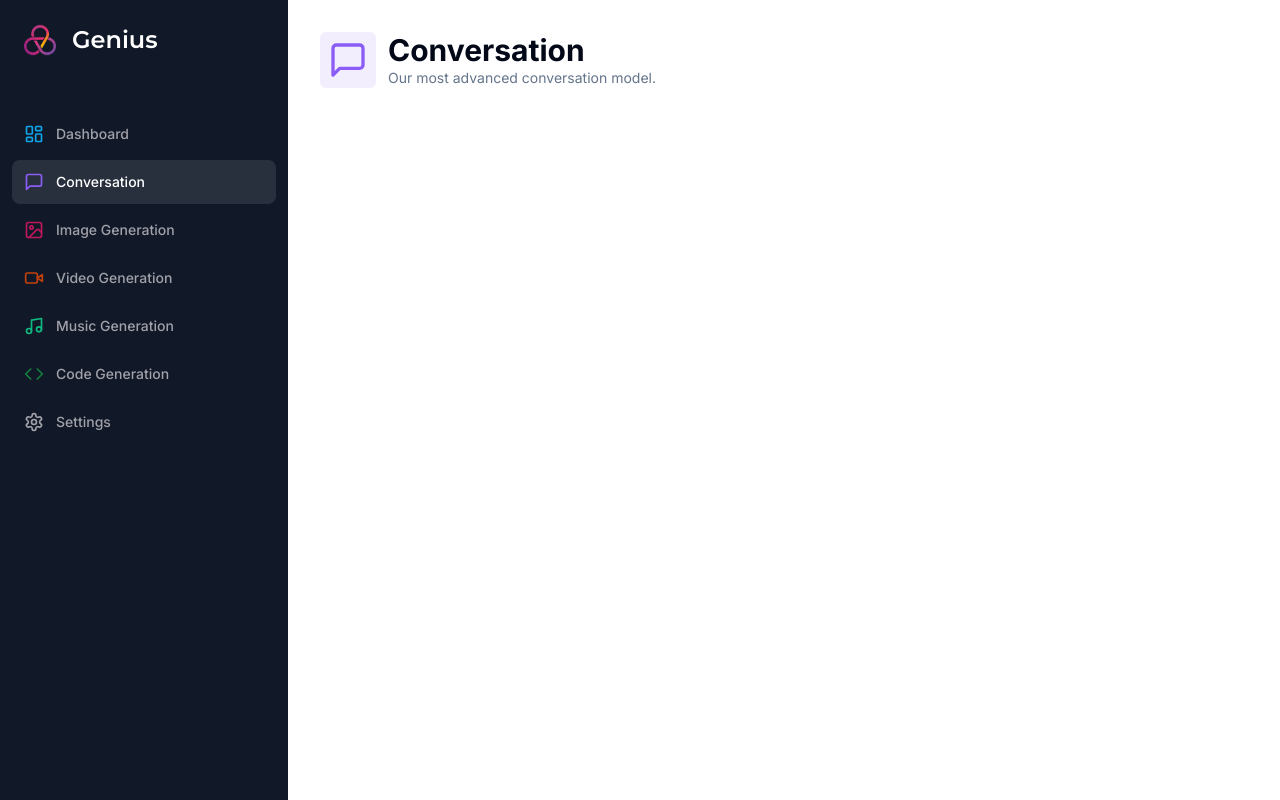
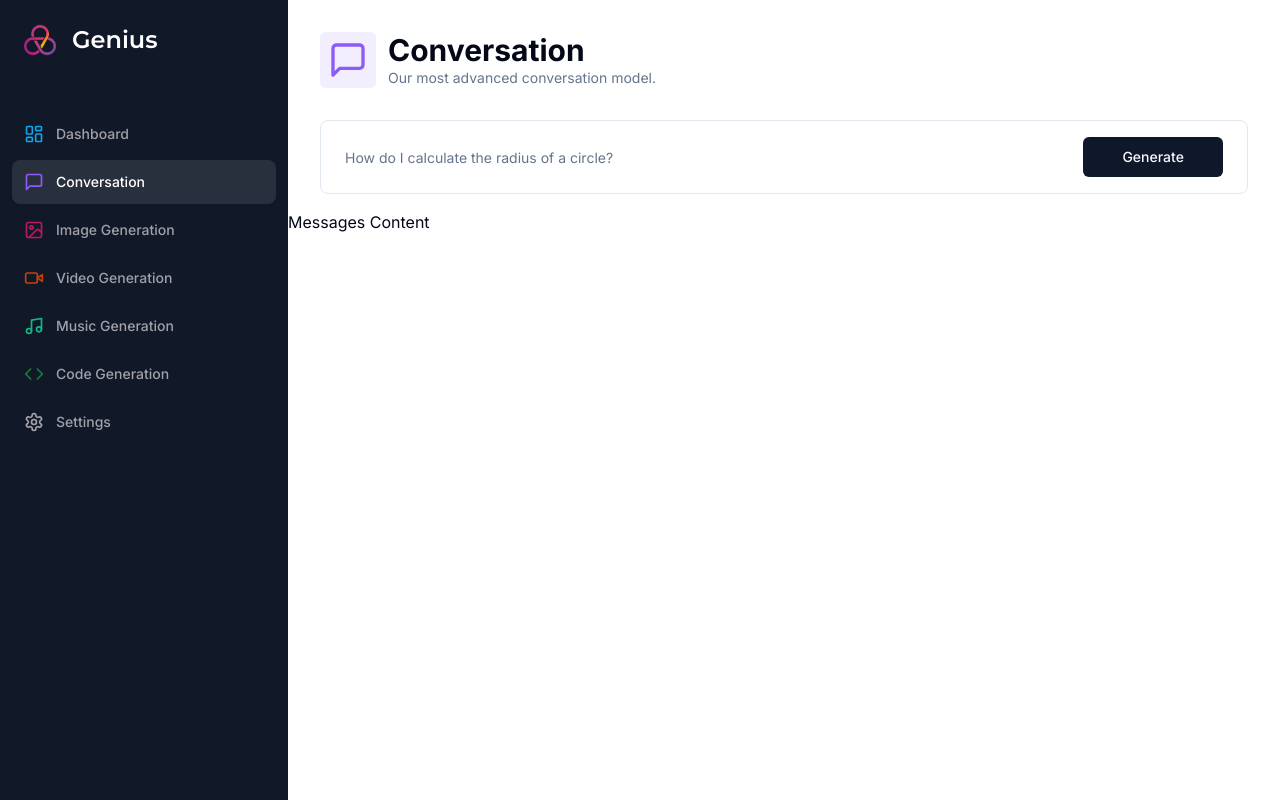
Before and after one commit to sameerdewan/redisetlaunch, a Next.js app: page /conversation in a window 1280 px wide. Built offline with nearby package versions, Linux system fonts and the light colour scheme.

Commit message:
input for conversations page

```diff
--- /dev/null
+++ b/app/(dashboard)/(routes)/conversation/constants.ts
@@ -0,0 +1,7 @@
+import * as z from "zod";
+
+export const formSchema = z.object({
+    prompt: z.string().min(1, {
+        message: 'Prompt is required'
+    })
+});
--- a/app/(dashboard)/(routes)/conversation/page.tsx
+++ b/app/(dashboard)/(routes)/conversation/page.tsx
@@ -1,8 +1,28 @@
+"use client";
 import React from "react";
 import Heading from "@/components/Heading";
 import {MessageSquare} from "lucide-react";
+import {useForm} from "react-hook-form";
+import * as z from 'zod';
+import {formSchema} from './constants';
+import {zodResolver} from "@hookform/resolvers/zod";
+import {Form, FormControl, FormField, FormItem} from "@/components/ui/form";
+import {Input} from "@/components/ui/input";
+import {Button} from "@/components/ui/button";
 
 const ConversationPage: React.FC = () => {
+    // Form
+    const form = useForm<z.infer<typeof formSchema>>({
+        resolver: zodResolver(formSchema),
+        defaultValues: {
+            prompt: ""
+        }
+    });
+    const loading = form.formState.isSubmitting;
+    const onSubmit = async (values: z.infer<typeof formSchema>) => {
+        console.log(values);
+    };
+
     // Returned UI
     return (
         <div>
@@ -14,7 +34,31 @@
                 bgColor='bg-violet-500/10'
             />
             <div className='px-4 lg:px-8'>
-
+                <Form {...form}>
+                    <form onSubmit={form.handleSubmit(onSubmit)} className='rounded-lg border w-full p-4 md:px-6 focus-within:shadow-sm grid grid-cols-12 gap-2'>
+                        <FormField
+                            render={({field}) => (
+                                <FormItem className='col-span-12 lg:col-span-10'>
+                                    <FormControl className='m-0 p-0'>
+                                        <Input
+                                            className='border-0 outline-none focus-visible:ring-0 focus-visible:ring-transparent'
+                                            disabled={loading}
+                                            placeholder='How do I calculate the radius of a circle?'
+                                            {...field}
+                                        />
+                                    </FormControl>
+                                </FormItem>
+                            )}
+                            name='prompt'
+                        />
+                        <Button className='col-span-12 lg:col-span-2 w-full' disabled={loading}>
+                            Generate
+                        </Button>
+                    </form>
+                </Form>
+            </div>
+            <div className='space-y-4 mt-4'>
+                Messages Content
             </div>
         </div>
     );
--- /dev/null
+++ b/components/ui/form.tsx
@@ -0,0 +1,176 @@
+import * as React from "react"
+import * as LabelPrimitive from "@radix-ui/react-label"
+import { Slot } from "@radix-ui/react-slot"
+import {
+  Controller,
+  ControllerProps,
+  FieldPath,
+  FieldValues,
+  FormProvider,
+  useFormContext,
+} from "react-hook-form"
+
+import { cn } from "@/lib/utils"
+import { Label } from "@/components/ui/label"
+
+const Form = FormProvider
+
+type FormFieldContextValue<
+  TFieldValues extends FieldValues = FieldValues,
+  TName extends FieldPath<TFieldValues> = FieldPath<TFieldValues>
+> = {
+  name: TName
+}
+
+const FormFieldContext = React.createContext<FormFieldContextValue>(
+  {} as FormFieldContextValue
+)
+
+const FormField = <
+  TFieldValues extends FieldValues = FieldValues,
+  TName extends FieldPath<TFieldValues> = FieldPath<TFieldValues>
+>({
+  ...props
+}: ControllerProps<TFieldValues, TName>) => {
+  return (
+    <FormFieldContext.Provider value={{ name: props.name }}>
+      <Controller {...props} />
+    </FormFieldContext.Provider>
+  )
+}
+
+const useFormField = () => {
+  const fieldContext = React.useContext(FormFieldContext)
+  const itemContext = React.useContext(FormItemContext)
+  const { getFieldState, formState } = useFormContext()
+
+  const fieldState = getFieldState(fieldContext.name, formState)
+
+  if (!fieldContext) {
+    throw new Error("useFormField should be used within <FormField>")
+  }
+
+  const { id } = itemContext
+
+  return {
+    id,
+    name: fieldContext.name,
+    formItemId: `${id}-form-item`,
+    formDescriptionId: `${id}-form-item-description`,
+    formMessageId: `${id}-form-item-message`,
+    ...fieldState,
+  }
+}
+
+type FormItemContextValue = {
+  id: string
+}
+
+const FormItemContext = React.createContext<FormItemContextValue>(
+  {} as FormItemContextValue
+)
+
+const FormItem = React.forwardRef<
+  HTMLDivElement,
+  React.HTMLAttributes<HTMLDivElement>
+>(({ className, ...props }, ref) => {
+  const id = React.useId()
+
+  return (
+    <FormItemContext.Provider value={{ id }}>
+      <div ref={ref} className={cn("space-y-2", className)} {...props} />
+    </FormItemContext.Provider>
+  )
+})
+FormItem.displayName = "FormItem"
+
+const FormLabel = React.forwardRef<
+  React.ElementRef<typeof LabelPrimitive.Root>,
+  React.ComponentPropsWithoutRef<typeof LabelPrimitive.Root>
+>(({ className, ...props }, ref) => {
+  const { error, formItemId } = useFormField()
+
+  return (
+    <Label
+      ref={ref}
+      className={cn(error && "text-destructive", className)}
+      htmlFor={formItemId}
+      {...props}
+    />
+  )
+})
+FormLabel.displayName = "FormLabel"
+
+const FormControl = React.forwardRef<
+  React.ElementRef<typeof Slot>,
+  React.ComponentPropsWithoutRef<typeof Slot>
+>(({ ...props }, ref) => {
+  const { error, formItemId, formDescriptionId, formMessageId } = useFormField()
+
+  return (
+    <Slot
+      ref={ref}
+      id={formItemId}
+      aria-describedby={
+        !error
+          ? `${formDescriptionId}`
+          : `${formDescriptionId} ${formMessageId}`
+      }
+      aria-invalid={!!error}
+      {...props}
+    />
+  )
+})
+FormControl.displayName = "FormControl"
+
+const FormDescription = React.forwardRef<
+  HTMLParagraphElement,
+  React.HTMLAttributes<HTMLParagraphElement>
+>(({ className, ...props }, ref) => {
+  const { formDescriptionId } = useFormField()
+
+  return (
+    <p
+      ref={ref}
+      id={formDescriptionId}
+      className={cn("text-sm text-muted-foreground", className)}
+      {...props}
+    />
+  )
+})
+FormDescription.displayName = "FormDescription"
+
+const FormMessage = React.forwardRef<
+  HTMLParagraphElement,
+  React.HTMLAttributes<HTMLParagraphElement>
+>(({ className, children, ...props }, ref) => {
+  const { error, formMessageId } = useFormField()
+  const body = error ? String(error?.message) : children
+
+  if (!body) {
+    return null
+  }
+
+  return (
+    <p
+      ref={ref}
+      id={formMessageId}
+      className={cn("text-sm font-medium text-destructive", className)}
+      {...props}
+    >
+      {body}
+    </p>
+  )
+})
+FormMessage.displayName = "FormMessage"
+
+export {
+  useFormField,
+  Form,
+  FormItem,
+  FormLabel,
+  FormControl,
+  FormDescription,
+  FormMessage,
+  FormField,
+}
--- /dev/null
+++ b/components/ui/input.tsx
@@ -0,0 +1,25 @@
+import * as React from "react"
+
+import { cn } from "@/lib/utils"
+
+export interface InputProps
+  extends React.InputHTMLAttributes<HTMLInputElement> {}
+
+const Input = React.forwardRef<HTMLInputElement, InputProps>(
+  ({ className, type, ...props }, ref) => {
+    return (
+      <input
+        type={type}
+        className={cn(
+          "flex h-10 w-full rounded-md border border-input bg-background px-3 py-2 text-sm ring-offset-background file:border-0 file:bg-transparent file:text-sm file:font-medium placeholder:text-muted-foreground focus-visible:outline-none focus-visible:ring-2 focus-visible:ring-ring focus-visible:ring-offset-2 disabled:cursor-not-allowed disabled:opacity-50",
+          className
+        )}
+        ref={ref}
+        {...props}
+      />
+    )
+  }
+)
+Input.displayName = "Input"
+
+export { Input }
--- /dev/null
+++ b/components/ui/label.tsx
@@ -0,0 +1,26 @@
+"use client"
+
+import * as React from "react"
+import * as LabelPrimitive from "@radix-ui/react-label"
+import { cva, type VariantProps } from "class-variance-authority"
+
+import { cn } from "@/lib/utils"
+
+const labelVariants = cva(
+  "text-sm font-medium leading-none peer-disabled:cursor-not-allowed peer-disabled:opacity-70"
+)
+
+const Label = React.forwardRef<
+  React.ElementRef<typeof LabelPrimitive.Root>,
+  React.ComponentPropsWithoutRef<typeof LabelPrimitive.Root> &
+    VariantProps<typeof labelVariants>
+>(({ className, ...props }, ref) => (
+  <LabelPrimitive.Root
+    ref={ref}
+    className={cn(labelVariants(), className)}
+    {...props}
+  />
+))
+Label.displayName = LabelPrimitive.Root.displayName
+
+export { Label }
--- a/package.json
+++ b/package.json
@@ -10,7 +10,9 @@
   },
   "dependencies": {
     "@clerk/nextjs": "^4.25.4",
+    "@hookform/resolvers": "^3.3.2",
     "@radix-ui/react-dialog": "^1.0.5",
+    "@radix-ui/react-label": "^2.0.2",
     "@radix-ui/react-slot": "^1.0.2",
     "class-variance-authority": "^0.7.0",
     "clsx": "^2.0.0",
@@ -18,8 +20,10 @@
     "next": "13.5.4",
     "react": "^18",
     "react-dom": "^18",
+    "react-hook-form": "^7.47.0",
     "tailwind-merge": "^1.14.0",
-    "tailwindcss-animate": "^1.0.7"
+    "tailwindcss-animate": "^1.0.7",
+    "zod": "^3.22.4"
   },
   "devDependencies": {
     "@types/node": "^20",
```
Also changed, not shown: 1 other file (tests, documents, lock files or other folders).
